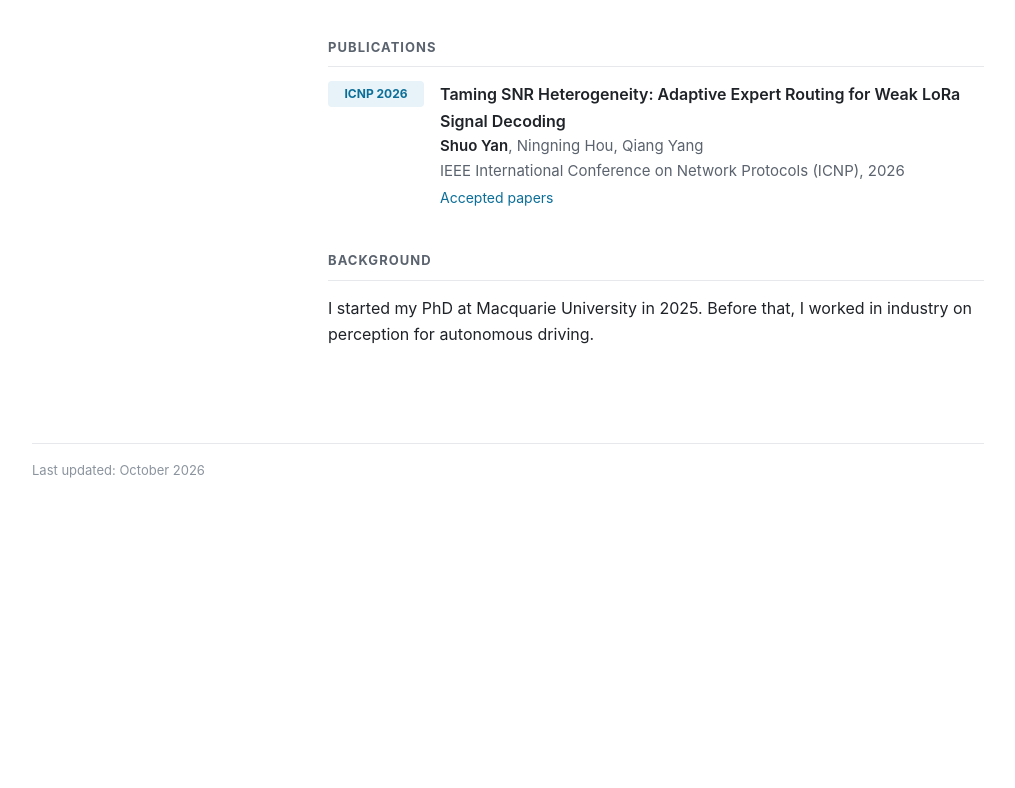
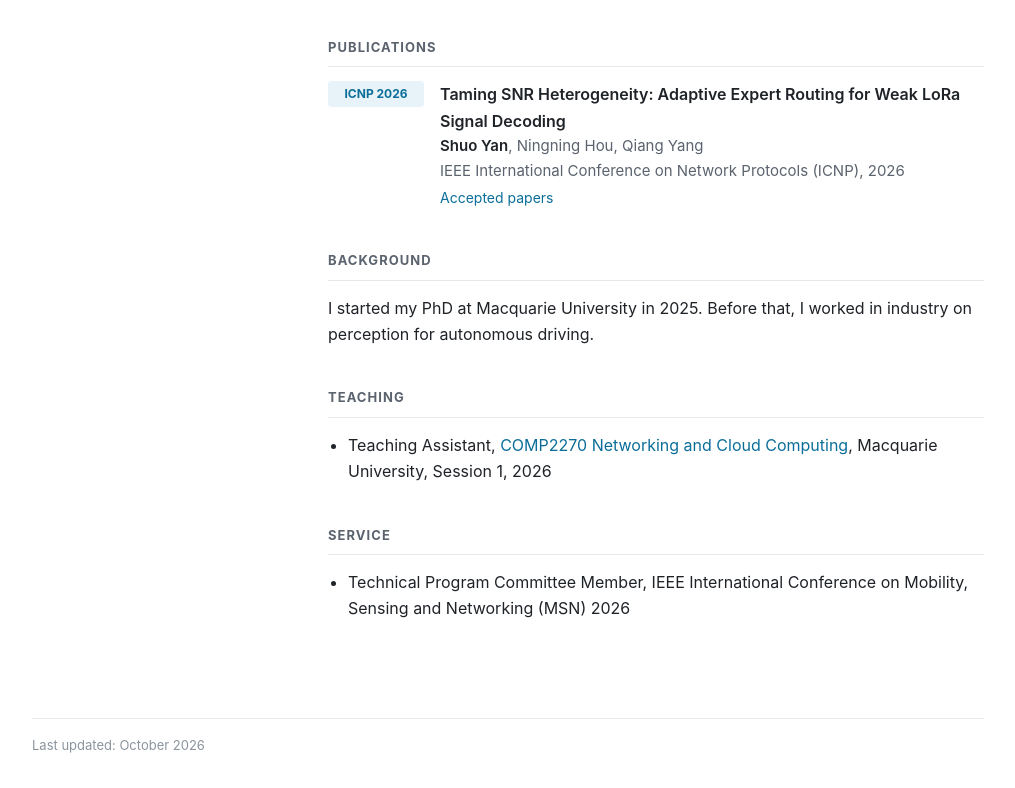
Before and after one commit to YanShuo1992/YanShuo1992.github.io, a plain HTML site: page index.html in a window 1280 px wide. Shown: the part 753-1541 px from the top of the page, without its empty margins (132-1147 px from the left). Before the commit the page ends 1275 px from the top, so only its background shows below. Drawn offline with Linux system fonts and the light colour scheme.

Commit message:
Add teaching and service
Co-Authored-By: Claude Opus 5.5 (1M context) <noreply@anthropic.com>

```diff
--- a/index.html
+++ b/index.html
@@ -175,14 +175,19 @@
         </p>
       </section>
 
-      <!--
       <section id="teaching">
         <h2>Teaching</h2>
         <ul class="plain">
-          <li>Teaching Assistant, COURSE CODE and NAME, Macquarie University, SEMESTER YEAR</li>
+          <li>Teaching Assistant, <a href="https://coursehandbook.mq.edu.au/2026/units/COMP2270">COMP2270 Networking and Cloud Computing</a>, Macquarie University, Session 1, 2026</li>
         </ul>
       </section>
-      -->
+
+      <section id="service">
+        <h2>Service</h2>
+        <ul class="plain">
+          <li>Technical Program Committee Member, IEEE International Conference on Mobility, Sensing and Networking (MSN) 2026</li>
+        </ul>
+      </section>
     </main>
 
     <footer>Last updated: October 2026</footer>
```
